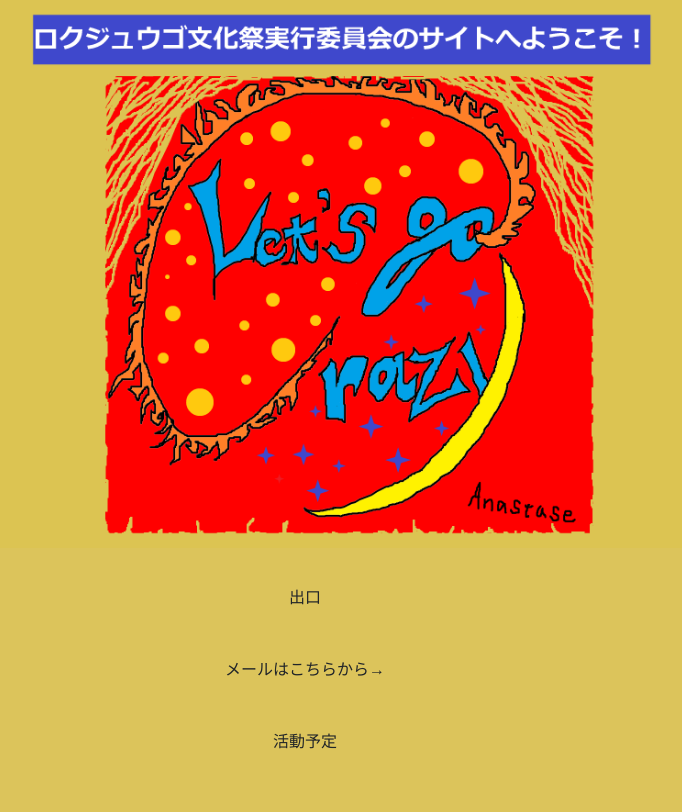
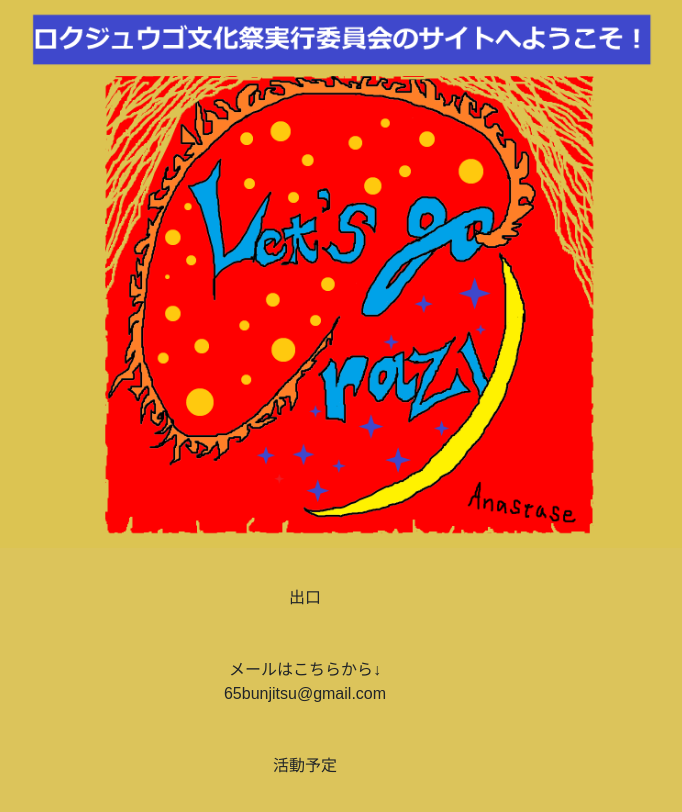
Before and after one commit to takehiro-ichimura/crazy, a Django app: page / in a window 1280 px wide. Shown: the part 121-933 px from the top of the page, without its empty margins (95-777 px from the left). Run offline with Django 3.2, Linux system fonts and the light colour scheme; some libraries are stand-ins or nearby versions.

Commit message:
mailadress

```diff
--- a/museum/templates/museum/top.html
+++ b/museum/templates/museum/top.html
@@ -22,7 +22,8 @@
             <br />
             <br />
             <br />
-            メールはこちらから→
+            メールはこちらから↓<br />
+            65bunjitsu@gmail.com
             <br />
             <br />
             <br />
```
